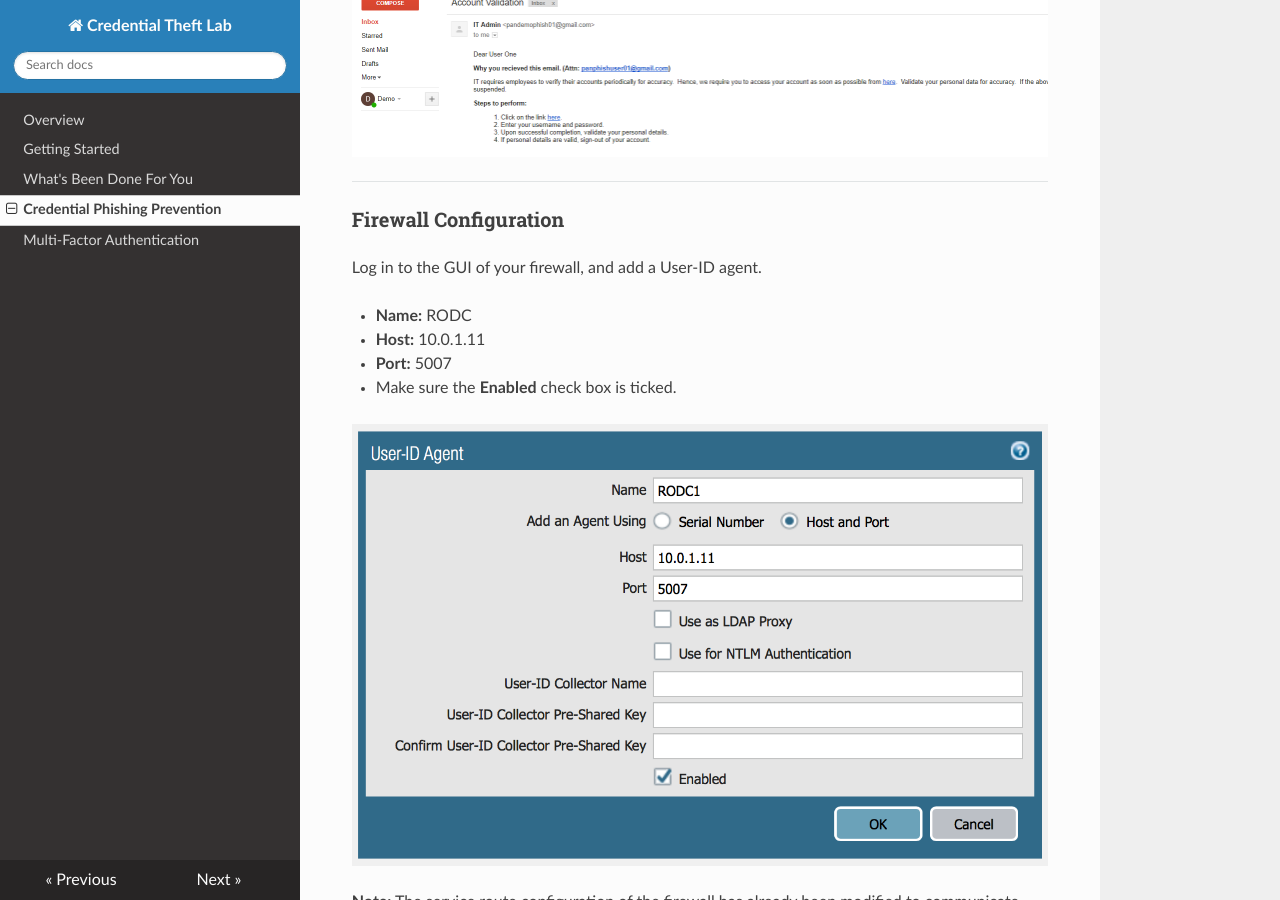
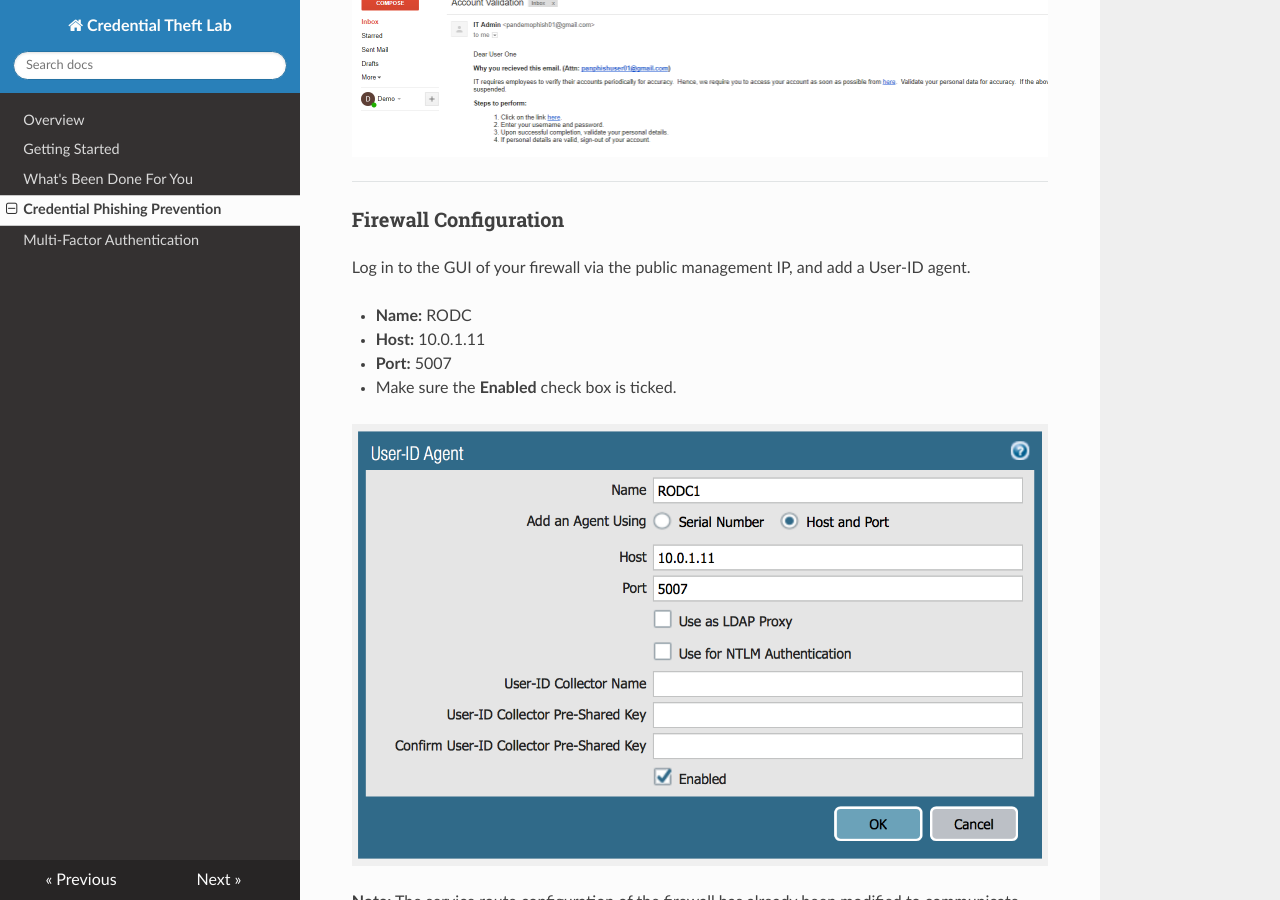
Before and after one commit to tbisaillon/credential-theft-lab, an MkDocs documentation site: the page built from docs/credentialphishing.md, in a window 1280 px wide and 900 px high, scrolled down 4269 px. Built offline with MkDocs 1.6.1, drawn with Linux system fonts in a browser that asks for light colours; nearby versions of some CDN libraries; old or Windows-style settings are respelled for this version of MkDocs.

Commit message:
Fixes #9.

```diff
--- a/docs/credentialphishing.md
+++ b/docs/credentialphishing.md
@@ -56,7 +56,7 @@ If you want, log into your test email account, and verify that you've received y
 
 ### Firewall Configuration
 
-Log in to the GUI of your firewall, and add a User-ID agent.
+Log in to the GUI of your firewall via the public management IP, and add a User-ID agent.
 
    - **Name:** RODC
    - **Host:** 10.0.1.11
```
